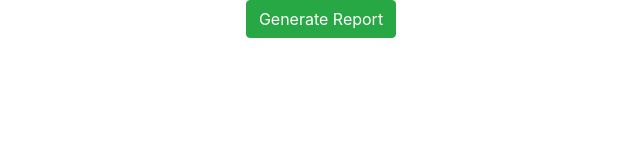
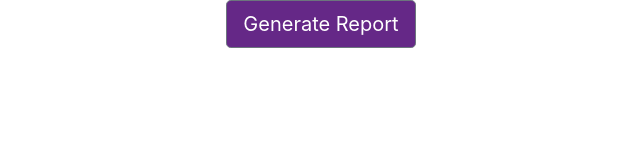
Before and after one commit to austinweisgrau/ai-campaign-hackathon--field-sentiments, a plain HTML site: page frontend/report.html in a window 1280 px wide. Shown: the whole page, without its empty margins (319-959 px from the left). Drawn offline with nearby package versions, Linux system fonts and the light colour scheme.

Commit message:
Match styling of iframe

```diff
--- a/frontend/report.html
+++ b/frontend/report.html
@@ -1,11 +1,17 @@
 <html>
   <head>
     <link rel="stylesheet" href="https://cdn.jsdelivr.net/npm/bootstrap@4.6.2/dist/css/bootstrap.min.css" integrity="sha384-xOolHFLEh07PJGoPkLv1IbcEPTNtaed2xpHsD9ESMhqIYd0nLMwNLD69Npy4HI+N" crossorigin="anonymous">
+    <style>
+      .btn-secondary {
+      background-color: #652887;
+      color: #fff;
+      }
+    </style>
   </head>
   <body>
     <div class="container">
       <div class="row justify-content-center align-items-center">
-	<button id="report" class="btn btn-success">Generate Report</button>
+	<button id="report" class="btn btn-secondary btn-lg">Generate Report</button>
 	<div id="content"></div>
 	<script src="./report.js"></script>
       </div>
```
